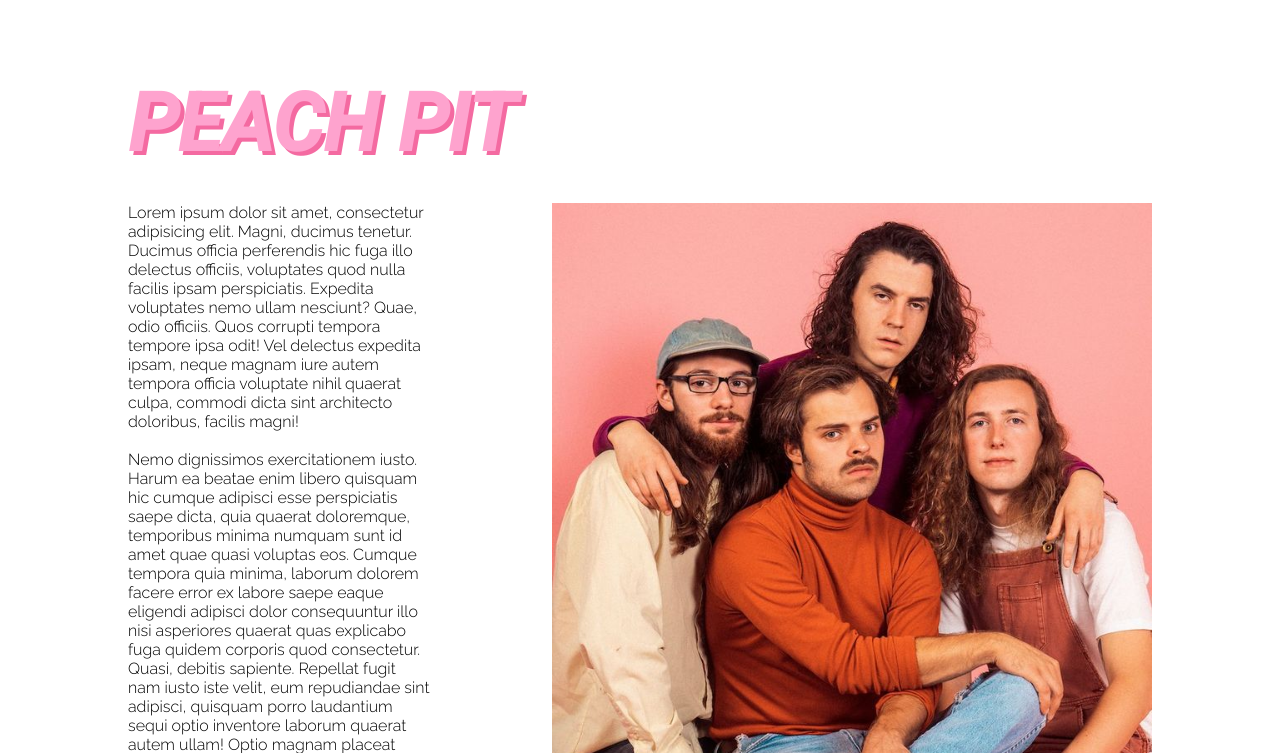
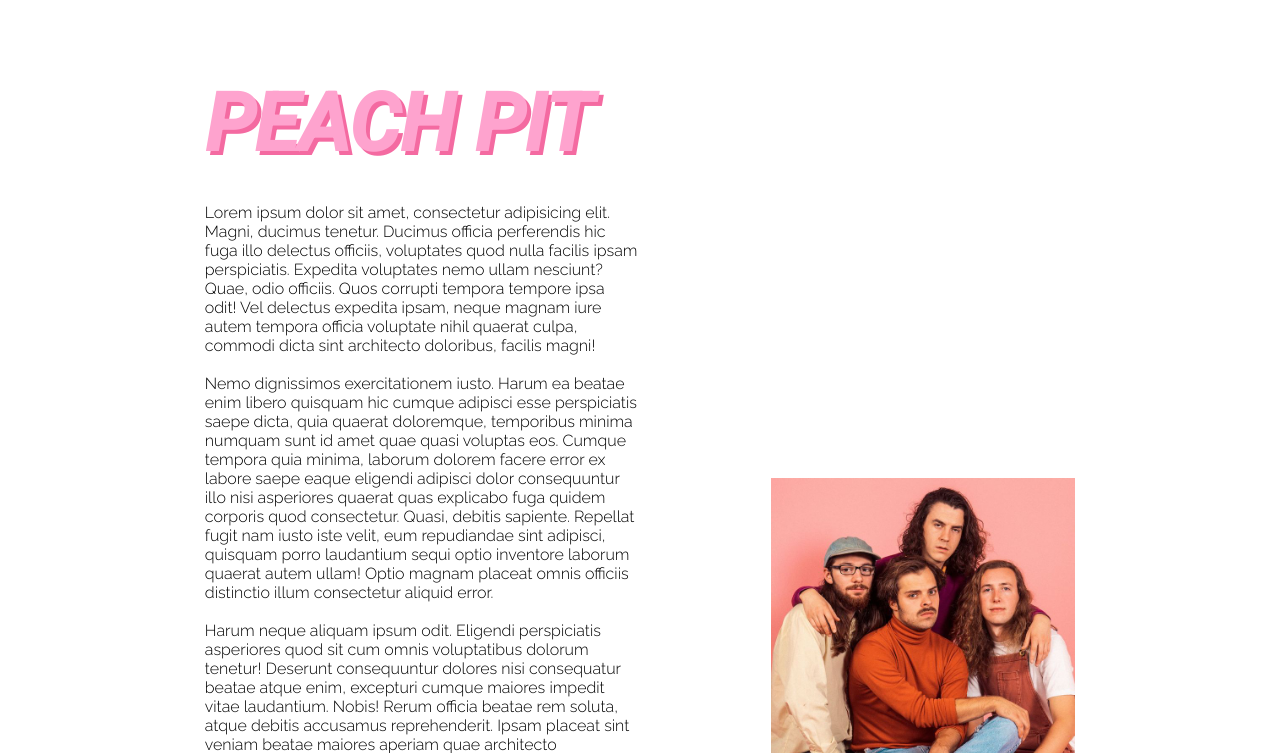
Before and after one commit to diegoafg1009/Desarrollo-Web-CODERHOUSE, a plain HTML site: page pages/nosotros.html in a window 1280 px wide. Shown: the part 47-800 px from the top of the page. Drawn offline with Linux system fonts and the light colour scheme.

Commit message:
Agregando algunos cambios en la pagina nosotros y leves cambios en el css

```diff
--- a/css/style.css
+++ b/css/style.css
@@ -145,17 +145,18 @@
 
 .mainPages {
     background-color: white;
+    min-height: 90vh;
     margin-top: 80px;
     margin-bottom: 80px;
-    margin-left: 10%;
-    margin-right: 10%;
+    margin-left: 16%;
+    margin-right: 16%;
 }
 
-.titlePage {
+.pageTitle {
     margin-bottom: 32px;
 }
 
-.titlePage__text {
+.pageTitle__text {
     font-size: 80px;
     color: #fea3ce;
     text-shadow: 4px 4px #f46aa1;
@@ -192,18 +193,24 @@
 
 .content {
     display: flex;
-
     font-family: 'Raleway', sans-serif;
 }
 
 .content__text {
     font-family: inherit;
-    padding-right: 120px;
+    width: 50%;
 }
 
 
-.content__image img {
-    width: 600px;
+.content__image{
+    display: flex;
+    width: 50%;
+    justify-content: flex-end;
+    align-items: center;
+}
+
+.content__image img{
+    width: 70%;
 }
 
 /* Discografia */
@@ -315,6 +322,15 @@
     color: aliceblue;
     font-family: 'Raleway', sans-serif;
     text-align: center;
+}
+
+/* media query 1200px */
+
+@media screen and (max-width:1200px){
+    .mainPages{
+        margin-left: 12%;
+        margin-right: 12%;
+    }
 }
 
 /* media query 1024px */
@@ -480,7 +496,7 @@
         margin-bottom: 48px;
     }
 
-    .titlePage__text {
+    .pageTitle__text {
         font-size: 64px;
         color: #fea3ce;
         text-shadow: 3px 3px #f46aa1;
@@ -541,7 +557,7 @@
         margin-bottom: 32px;
     }
 
-    .titlePage__text {
+    .pageTitle__text {
         font-size: 48px;
         color: #fea3ce;
         text-shadow: 2.5px 2.5px #f46aa1;
@@ -600,11 +616,11 @@
 
     /* pages */
 
-    .titlePage{
+    .pageTitle{
         margin-bottom: 16px;
     }
 
-    .titlePage__text {
+    .pageTitle__text {
         font-size: 40px;
         color: #fea3ce;
         text-shadow: 2px 2px #f46aa1;
--- a/pages/nosotros.html
+++ b/pages/nosotros.html
@@ -87,8 +87,8 @@
         </div>
     </header>
     <main class="mainPages">
-        <div class="titlePage">
-            <h1 class="titlePage__text">
+        <div class="pageTitle">
+            <h1 class="pageTitle__text">
                 PEACH PIT
             </h1>
         </div>
```
Also changed, not shown: pages/discografia.html (+2 -2 lines), pages/prensa.html (+2 -2 lines), pages/tour.html (+2 -2 lines).
